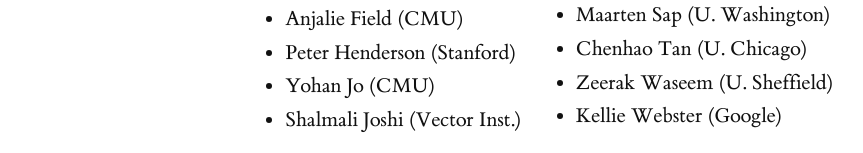
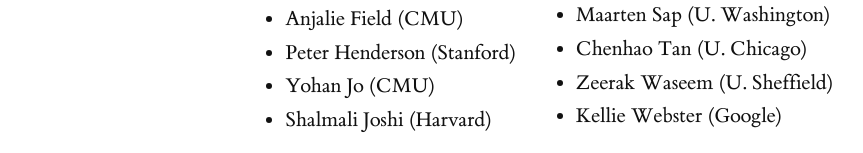
Before and after one commit to causaltext/causaltext.github.io, a Jekyll site: the page built from 2021/team.md, in a window 1280 px wide. Shown: the part 1077-1230 px from the top of the page, without its empty margins (211-1074 px from the left). Built offline with Jekyll 4.4.1, drawn with Linux system fonts in a browser that asks for light colours.

Commit message:
Update team.md

```diff
--- a/2021/team.md
+++ b/2021/team.md
@@ -48,7 +48,7 @@ The workshop organizers can be reached at:
   * Anjalie Field (CMU)
   * Peter Henderson (Stanford)
   * Yohan Jo (CMU)
-  * Shalmali Joshi (Vector Inst.)
+  * Shalmali Joshi (Harvard)
   * Divyansh Kaushik (CMU)
   * Vivek Kulkarni (Stanford)
   * Adyasha Maharana (UNC)
```
